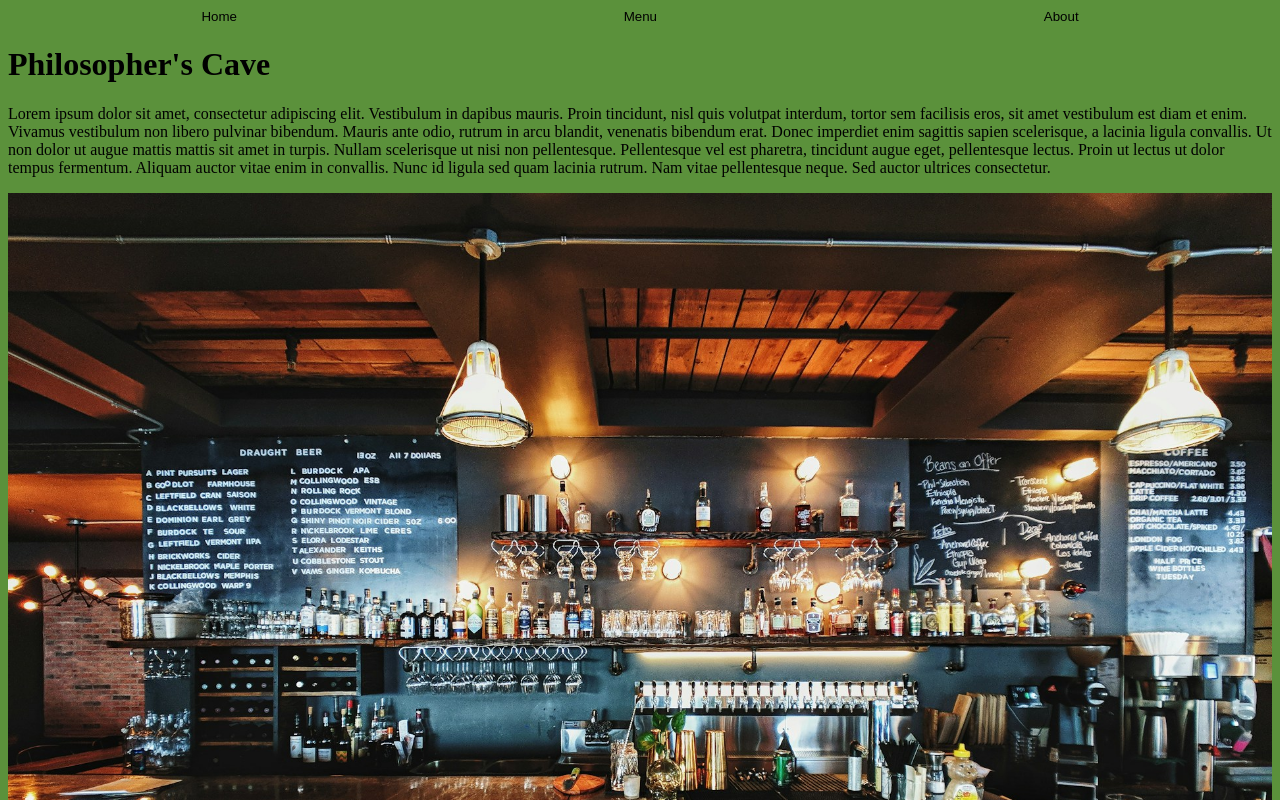
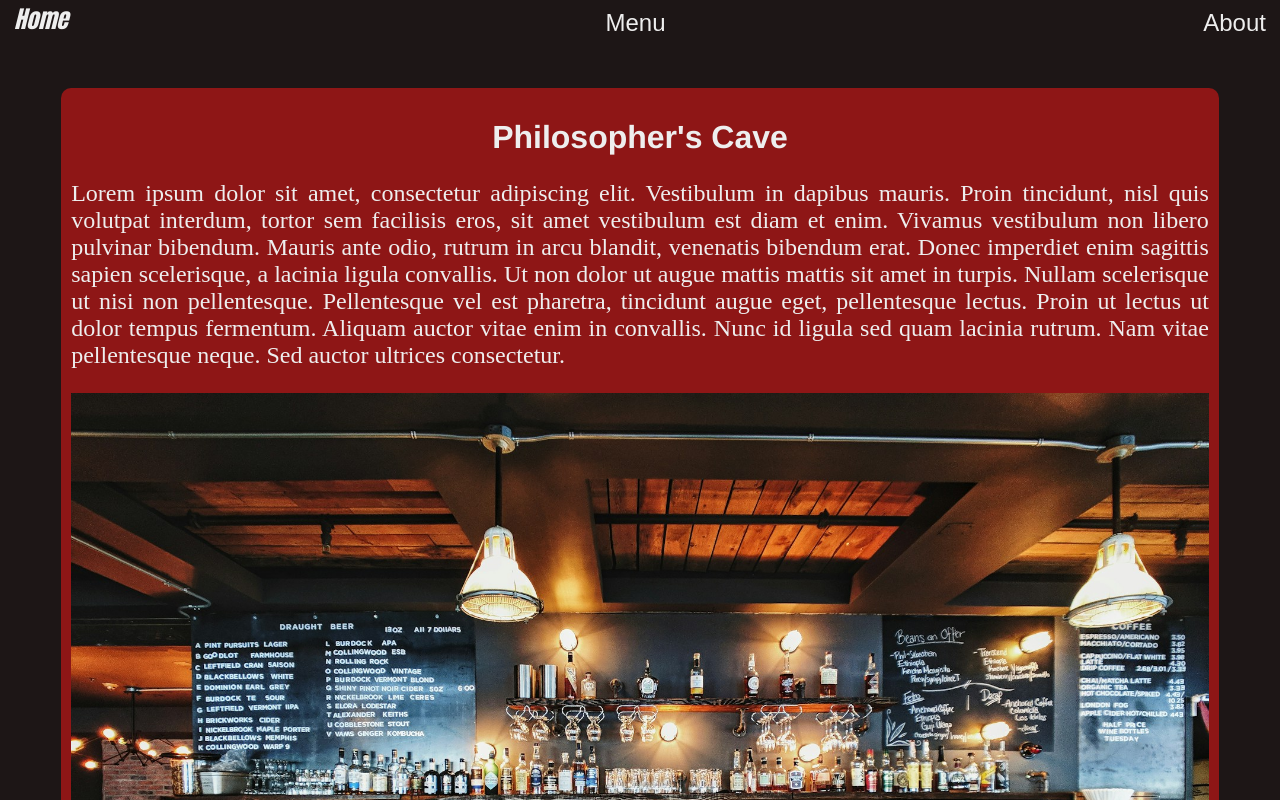
Before and after one commit to luis-octavius/restaurant-page-project, a website built with webpack: page src/template.html in a window 1280 px wide. Shown: the top 800 px of the page. Built offline with nearby package versions, Linux system fonts and the light colour scheme.

Commit message:
Added style to homeContent tab

```diff
--- a/src/styles.css
+++ b/src/styles.css
@@ -1,20 +1,88 @@
+
+
+
 :root {
-    --main-bg-color: rgb(91, 145, 59);
-    --main-content-color: rgb(119, 178, 84);
-    --main-font-color: rgb(255, 232, 182);
-    --main-border-color: rgb(217, 157, 129);
+    --main-bg-color: rgb(29, 22, 22);
+    --main-content-color: rgb(142, 22, 22);
+    --main-font-color: rgb(238, 238, 238);
+    --main-border-color: rgb(216, 64, 64);
 }
 
 body {
     background-color: var(--main-bg-color);
+    height: 100vh;
+    display: flex;
+    flex-direction: column;
+    align-items: center;
+    gap: 30px;
+}
+
+header {
+    width: 100%;
 }
 
 header nav {
     display: flex;
-    justify-content: space-around;
+    justify-content: space-between;
+    align-items: flex-start;
+    height: 50px;
+}
+
+header nav button, div#logo {
+    color: var(--main-font-color);
+}
+
+div#logo {
+    padding: 0;
+    width: 100px;
+    height: auto;
+    display: flex;
+    align-self: flex-start;
+    justify-self: flex-start;
+    margin-left: 0;
+}
+
+#btn-home {
+    font-family:Impact, Haettenschweiler, 'Arial Narrow Bold', sans-serif;
+    text-align: left;
+    font-size: 1.5rem;
+    line-height: 1.3rem;
+    font-style: italic;
+}
+
+svg {
+    width: 50px;
+    filter: invert(42%) sepia(93%) saturate(1352%) hue-rotate(87deg) brightness(119%) contrast(119%);
+    ;
 }
 
 header nav button {
     background: none;
     border: none;
+    cursor: pointer;
+    font-size: 1.5rem;
 }
+
+div#content {
+    width: 90%;
+    height: auto;
+    background-color: var(--main-content-color);
+    border-radius: 10px;
+    display: flex;
+    flex-direction: column;
+    padding: 10px;
+}
+
+.divHeadline {
+    color: var(--main-font-color);
+}
+
+.divHeadline h1 {
+    font-family:'Franklin Gothic Medium', 'Arial Narrow', Arial, sans-serif;
+    text-align: center;
+}
+
+.divHeadline p {
+    text-align: justify;
+    font-size: 1.5rem;
+}
```
